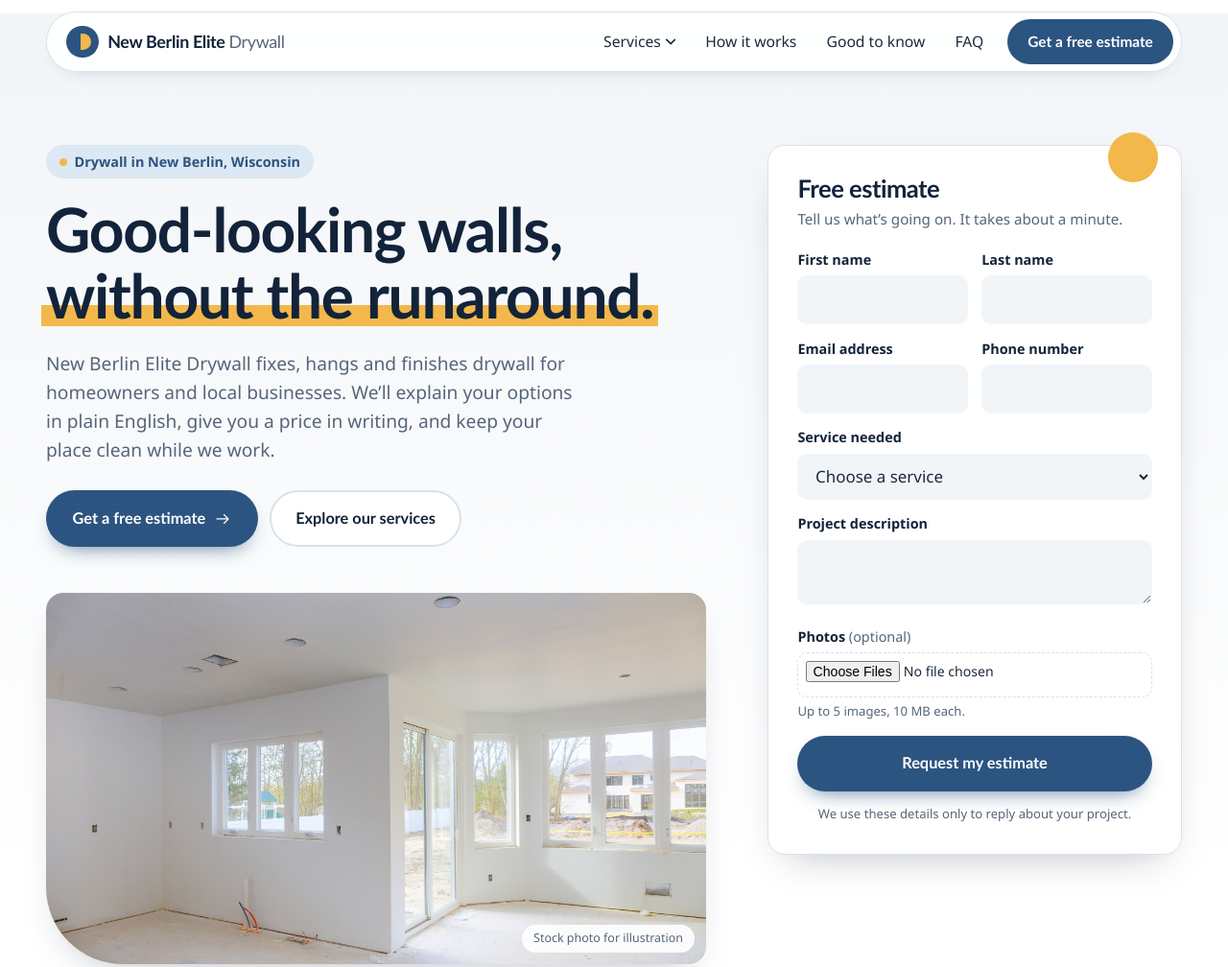
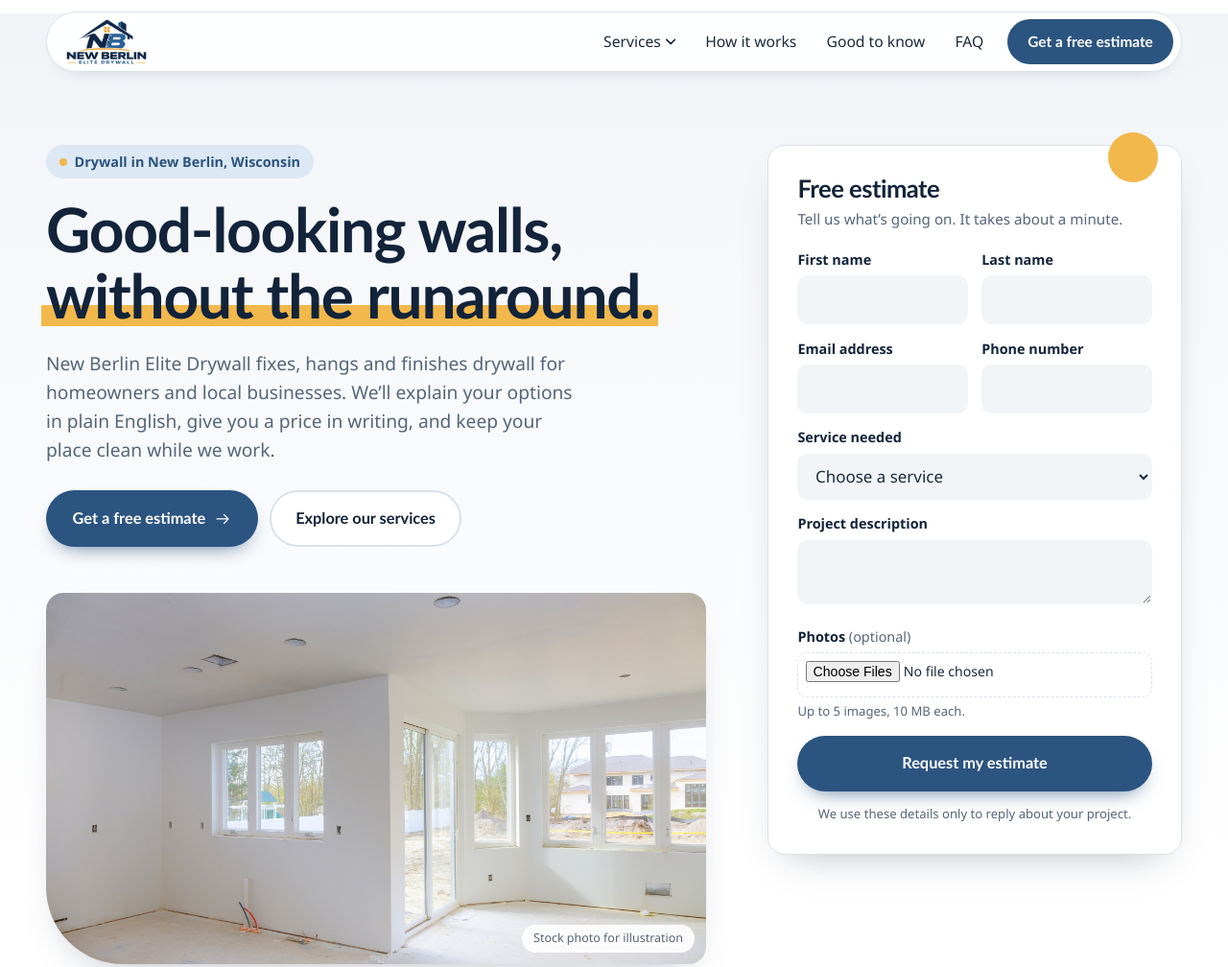
Before and after one commit to lendlepasaol90/newberlinelitedrywall, an Astro site: page / in a window 1280 px wide. Shown: the top 1008 px of the page at 96% size. Built offline with nearby package versions, Linux system fonts and the light colour scheme; Astro itself is replaced by a stand-in of ours.

Commit message:
Add logo and favicons
Use the supplied logo in the header and footer (light-lettered version
on dark backgrounds) and the supplied icon for favicons, the Apple touch
icon and the web manifest.

Co-Authored-By: Claude Fable 5.2 <noreply@anthropic.com>
Claude-Session: https://claude.ai/code/session_013UJPjH6wZCqjPwsgbBE7cU

```diff
--- a/src/config/site.ts
+++ b/src/config/site.ts
@@ -10,8 +10,10 @@
 export const site = {
   // --- Brand ---------------------------------------------------------------
   name: 'New Berlin Elite Drywall',
-  wordmark: { primary: 'New Berlin Elite', secondary: 'Drywall' }, // text logo used until `logo` is set
-  logo: null as string | null, // PLACEHOLDER: e.g. '/logo.svg' (file placed in /public)
+  wordmark: { primary: 'New Berlin Elite', secondary: 'Drywall' }, // text fallback, shown only if `logo` is set to null
+  logo: '/logo.png' as string | null, // full logo for light backgrounds (file in /public); also used in structured data
+  logoLight: '/logo-light.png' as string, // same logo with light lettering, for dark backgrounds
+  logoSize: { width: 900, height: 497 },
   url: 'https://newberlinelitedrywall.com',
 
   // --- Location ------------------------------------------------------------
--- a/src/layouts/Base.astro
+++ b/src/layouts/Base.astro
@@ -68,7 +68,11 @@ const year = new Date().getFullYear();
     <link rel="canonical" href={canonical} />
     {noindex && <meta name="robots" content="noindex" />}
     <meta name="theme-color" content="#12233a" />
-    <link rel="icon" href="/favicon.svg" type="image/svg+xml" />
+    <link rel="icon" href="/favicon.ico" sizes="48x48" />
+    <link rel="icon" href="/favicon-32.png" type="image/png" sizes="32x32" />
+    <link rel="icon" href="/icon-192.png" type="image/png" sizes="192x192" />
+    <link rel="apple-touch-icon" href="/apple-touch-icon.png" />
+    <link rel="manifest" href="/site.webmanifest" />
     <link rel="sitemap" href="/sitemap-index.xml" />
     <meta property="og:type" content="website" />
     <meta property="og:site_name" content={site.name} />
@@ -90,7 +94,7 @@ const year = new Date().getFullYear();
       <div class="wrap">
         <div class="bar">
           <a class="brand" href="/" aria-label={`${site.name} home`}>
-            {site.logo ? <img src={site.logo} alt={site.name} /> : <><span class="dot" aria-hidden="true"></span><span>{site.wordmark.primary} <span>{site.wordmark.secondary}</span></span></>}
+            {site.logo ? <img class="logo-head" src={site.logo} alt={site.name} width={site.logoSize.width} height={site.logoSize.height} fetchpriority="high" decoding="async" /> : <><span class="dot" aria-hidden="true"></span><span>{site.wordmark.primary} <span>{site.wordmark.secondary}</span></span></>}
           </a>
           <nav class="nav" aria-label="Primary">
             <ul class="nav-list">
@@ -140,7 +144,7 @@ const year = new Date().getFullYear();
         <div class="footer-grid">
           <div>
             <a class="brand" href="/">
-              {site.logo ? <img src={site.logo} alt={site.name} /> : <><span class="dot" aria-hidden="true"></span><span>{site.wordmark.primary} <span>{site.wordmark.secondary}</span></span></>}
+              {site.logo ? <img class="logo-foot" src={site.logo} alt={site.name} width={site.logoSize.width} height={site.logoSize.height} loading="lazy" decoding="async" /> : <><span class="dot" aria-hidden="true"></span><span>{site.wordmark.primary} <span>{site.wordmark.secondary}</span></span></>}
             </a>
             <p>Friendly, tidy drywall work for homes and businesses in {site.city}, {site.state}.</p>
             {site.phone && <p><a href={telHref}>{site.phone}</a></p>}
--- a/src/styles/global.css
+++ b/src/styles/global.css
@@ -368,3 +368,7 @@ button { font: inherit; color: inherit; }
 .guide p { margin: 0 0 0.85rem; color: var(--muted); }
 .guide p:last-child { margin-bottom: 0; }
 @media (min-width: 58rem) { .guide { columns: 2; } }
+
+/* Logo images */
+.brand img.logo-head { height: 2.9rem; width: auto; display: block; }
+.brand img.logo-foot { height: 5.5rem; width: auto; display: block; }
```
Also changed, not shown: public/apple-touch-icon.png (added), public/favicon-32.png (added), public/favicon.ico (added), public/favicon.svg (deleted), public/icon-192.png (added), public/icon-512.png (added), public/logo-light.png (added), public/logo.png (added), public/site.webmanifest (added).
